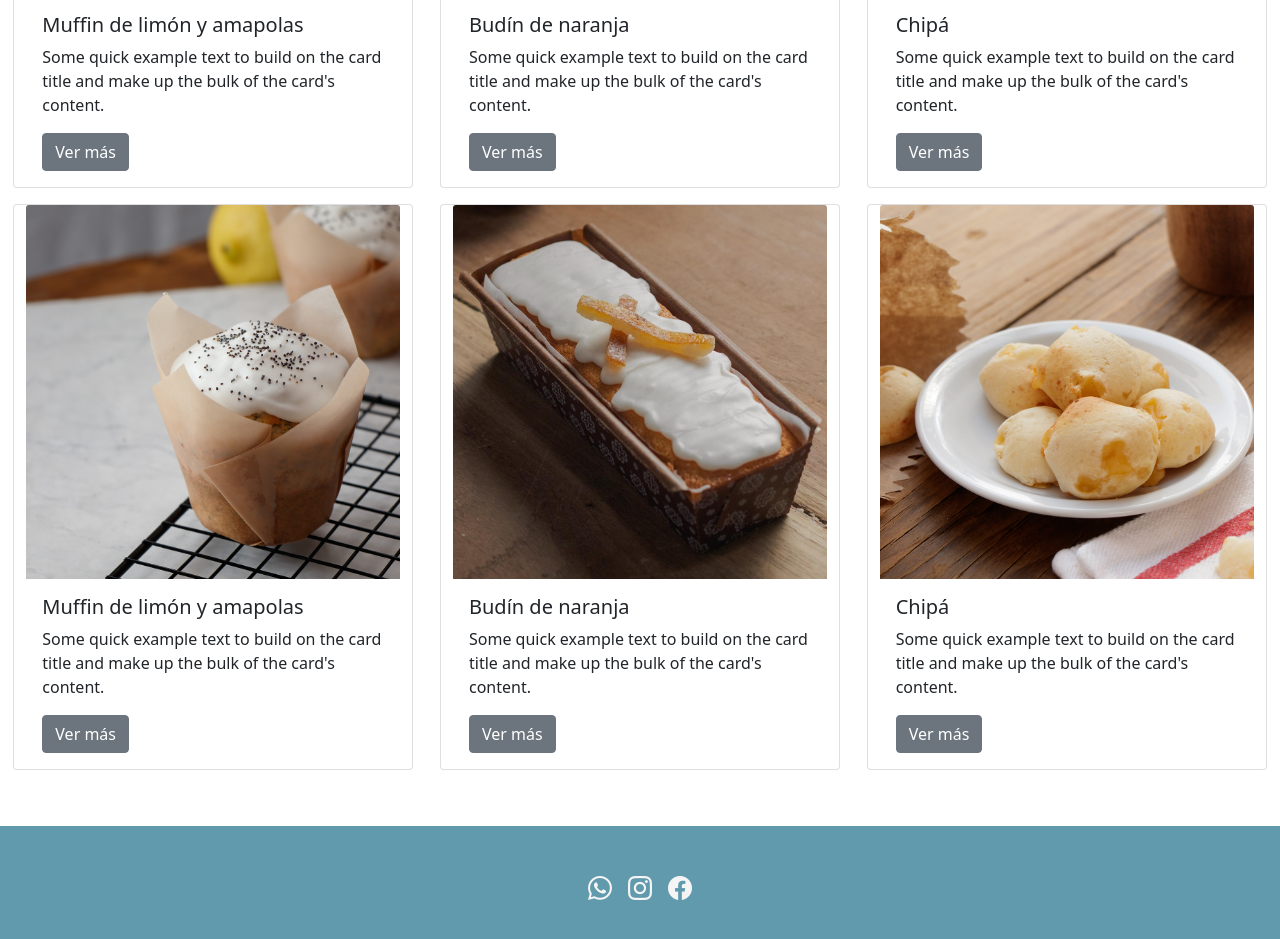
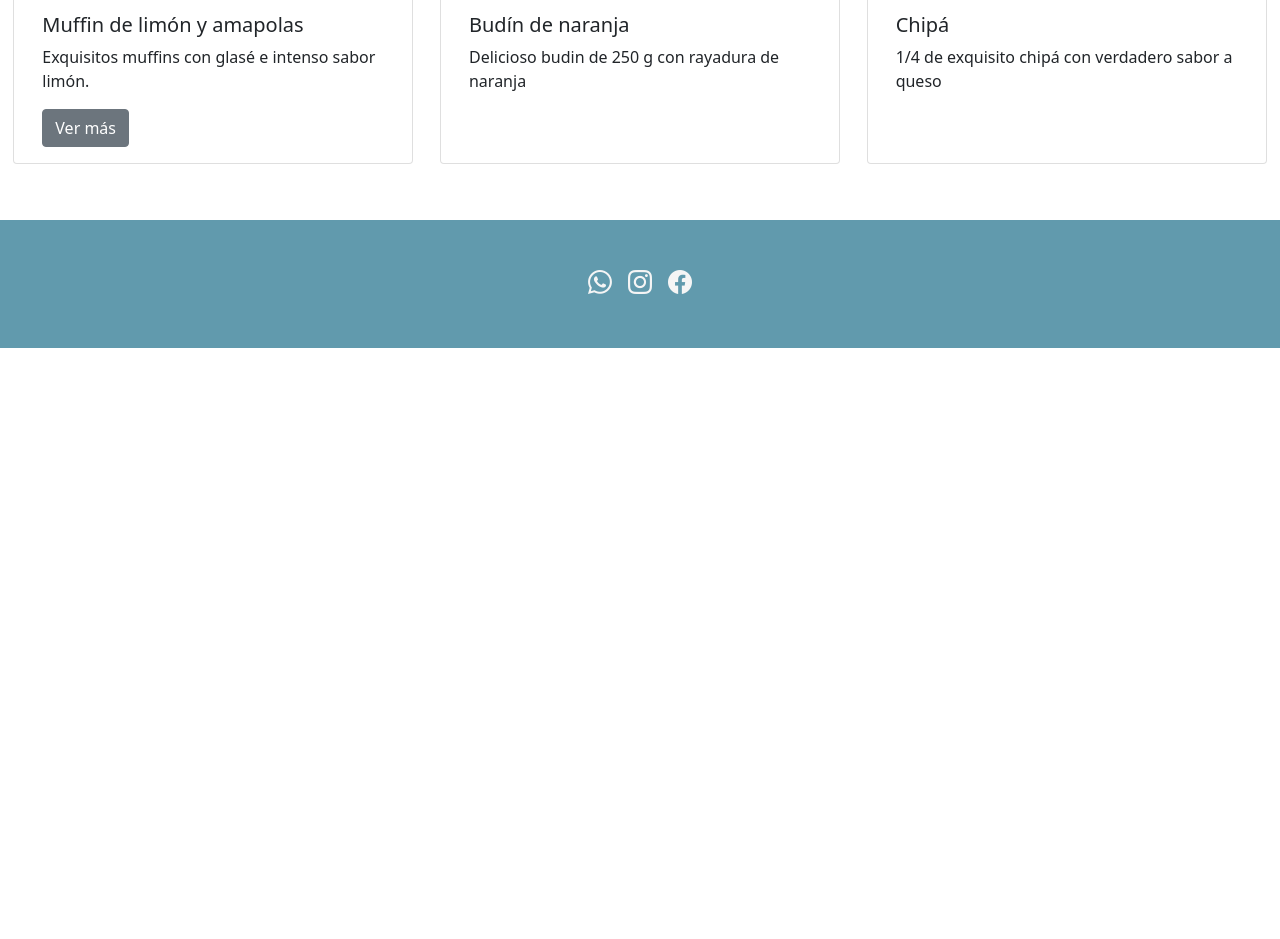
Before and after one commit to juangobber/jony-pasteleria-bootstrap, a plain HTML site: page productos.html in a window 1280 px wide. Shown: the part 663-1602 px from the top of the page. After the commit the page ends 1011 px from the top, so only its background shows below. Drawn offline with nearby package versions, Linux system fonts and the light colour scheme; a web font is replaced by a local one.

Commit message:
Update productos.html

```diff
--- a/productos.html
+++ b/productos.html
@@ -58,7 +58,7 @@
                 <img src="./img/img-card-muffin.jpg" class="card-img-top" alt="...">
                 <div class="card-body">
                   <h5 class="card-title">Muffin de limón y amapolas</h5>
-                  <p class="card-text">Some quick example text to build on the card title and make up the bulk of the card's content.</p>
+                  <p class="card-text">Exquisitos muffins con glasé e intenso sabor limón.</p>
                   <a href="#" class="btn btn-secondary">Ver más</a>
                 </div>
               </div>
@@ -66,44 +66,17 @@
                 <img src="./img/img-card-budin.jpg" class="card-img-top" alt="...">
                 <div class="card-body">
                   <h5 class="card-title">Budín de naranja</h5>
-                  <p class="card-text">Some quick example text to build on the card title and make up the bulk of the card's content.</p>
-                  <a href="#" class="btn btn-secondary">Ver más</a>
+                  <p class="card-text">Delicioso budin de 250 g con rayadura de naranja</p>
                 </div>
               </div>
               <div class="card m-2" style="width: 25rem;">
                 <img src="./img/img-card-chipa.jpg" class="card-img-top" alt="...">
                 <div class="card-body">
                   <h5 class="card-title">Chipá</h5>
-                  <p class="card-text">Some quick example text to build on the card title and make up the bulk of the card's content.</p>
-                  <a href="#" class="btn btn-secondary">Ver más</a>
+                  <p class="card-text">1/4 de exquisito chipá con verdadero sabor a queso</p>
                 </div>
               </div>
         </div>
-        <div class="row justify-content-around">
-          <div class="card m-2" style="width: 25rem;">
-              <img src="./img/img-card-muffin.jpg" class="card-img-top" alt="...">
-              <div class="card-body">
-                <h5 class="card-title">Muffin de limón y amapolas</h5>
-                <p class="card-text">Some quick example text to build on the card title and make up the bulk of the card's content.</p>
-                <a href="#" class="btn btn-secondary">Ver más</a>
-              </div>
-            </div>
-            <div class="card m-2" style="width: 25rem;">
-              <img src="./img/img-card-budin.jpg" class="card-img-top" alt="...">
-              <div class="card-body">
-                <h5 class="card-title">Budín de naranja</h5>
-                <p class="card-text">Some quick example text to build on the card title and make up the bulk of the card's content.</p>
-                <a href="#" class="btn btn-secondary">Ver más</a>
-              </div>
-            </div>
-            <div class="card m-2" style="width: 25rem;">
-              <img src="./img/img-card-chipa.jpg" class="card-img-top" alt="...">
-              <div class="card-body">
-                <h5 class="card-title">Chipá</h5>
-                <p class="card-text">Some quick example text to build on the card title and make up the bulk of the card's content.</p>
-                <a href="#" class="btn btn-secondary">Ver más</a>
-              </div>
-            </div>
       </div>
     </main>
     <footer class="bg-color-footer alto-8">
```
